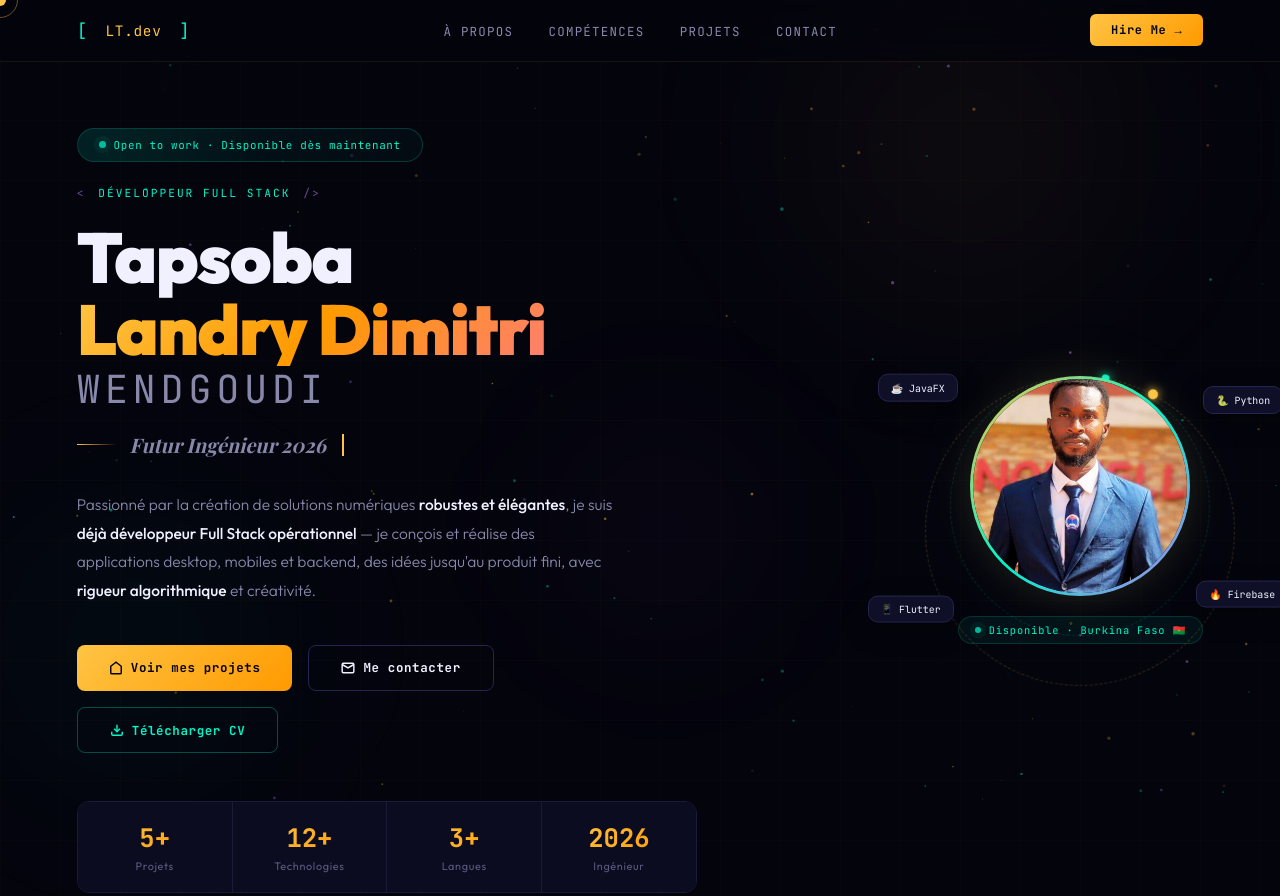
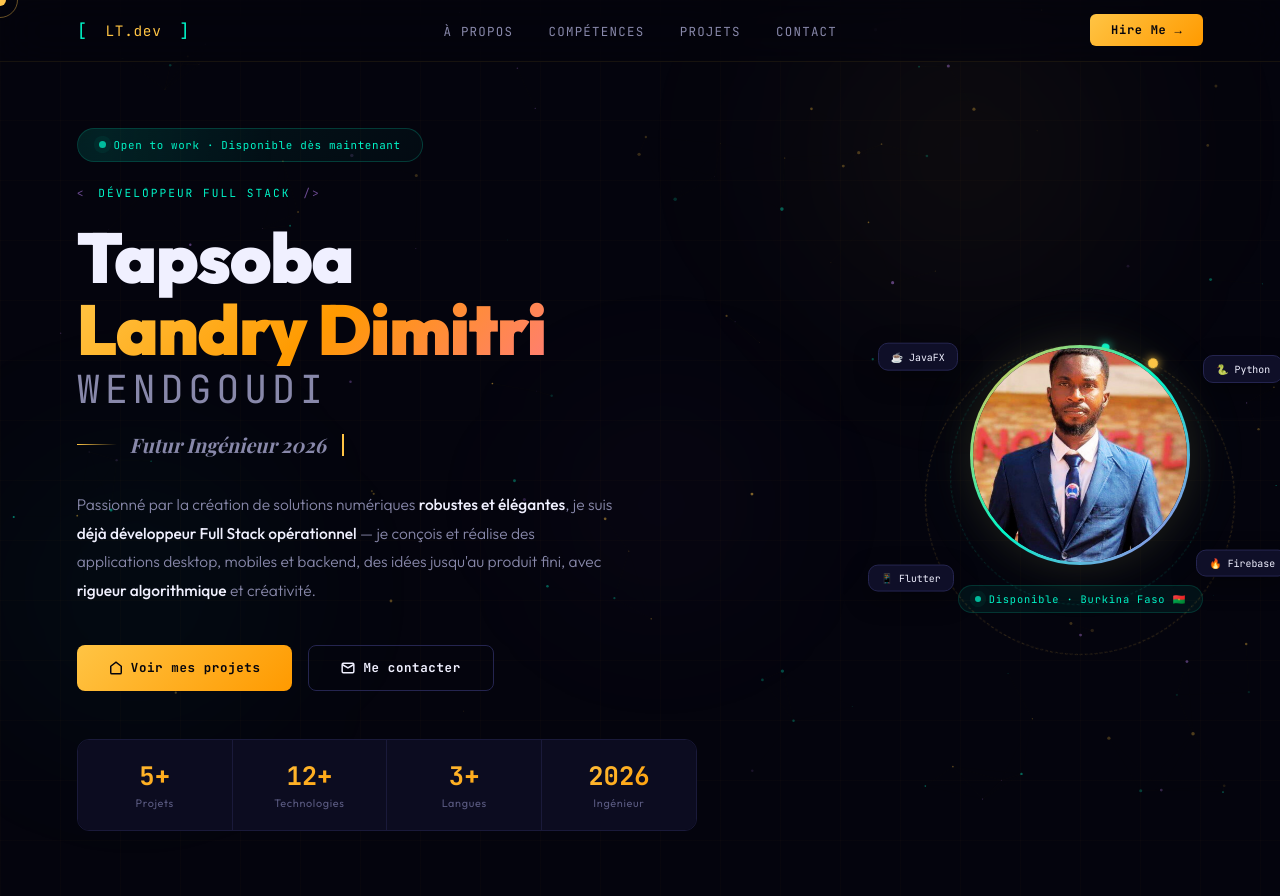
Before and after one commit to landry226/portfolio, a plain HTML site: page index.html in a window 1280 px wide. Shown: the top 896 px of the page. Drawn offline with nearby package versions, Linux system fonts and the light colour scheme; animation ran at ten frames a second; a web font is replaced by a local one.

Commit message:
Suppression du bouton Télécharger CV
Co-Authored-By: Claude Sonnet 4.6 <noreply@anthropic.com>

```diff
--- a/index.html
+++ b/index.html
@@ -549,19 +549,6 @@ footer{
 }
 @keyframes blinkCursor{0%,100%{opacity:1}50%{opacity:0}}
 
-/* ── DOWNLOAD CV BUTTON ── */
-.btn-cv{
-  background:transparent;color:var(--teal);
-  border:1px solid rgba(0,245,200,.3);
-  position:relative;overflow:hidden;
-}
-.btn-cv::before{
-  content:'';position:absolute;inset:0;
-  background:linear-gradient(135deg,rgba(0,245,200,.08),transparent);
-  opacity:0;transition:opacity .3s;
-}
-.btn-cv:hover{border-color:var(--teal);transform:translateY(-3px);box-shadow:0 8px 25px rgba(0,245,200,.15)}
-.btn-cv:hover::before{opacity:1}
 
 /* ── SCROLL TO TOP ── */
 #scrollTop{
@@ -728,10 +715,6 @@ section.visible-section::after{height:100%}
       <a href="#contact" class="btn btn-ghost">
         <svg width="14" height="14" viewBox="0 0 24 24" fill="none" stroke="currentColor" stroke-width="2.5"><path d="M4 4h16c1.1 0 2 .9 2 2v12c0 1.1-.9 2-2 2H4c-1.1 0-2-.9-2-2V6c0-1.1.9-2 2-2z"/><polyline points="22,6 12,12 2,6"/></svg>
         Me contacter
-      </a>
-      <a href="javascript:window.print()" class="btn btn-cv">
-        <svg width="14" height="14" viewBox="0 0 24 24" fill="none" stroke="currentColor" stroke-width="2.5"><path d="M21 15v4a2 2 0 0 1-2 2H5a2 2 0 0 1-2-2v-4"/><polyline points="7 10 12 15 17 10"/><line x1="12" y1="15" x2="12" y2="3"/></svg>
-        Télécharger CV
       </a>
     </div>
     <div class="stats-row">
```
